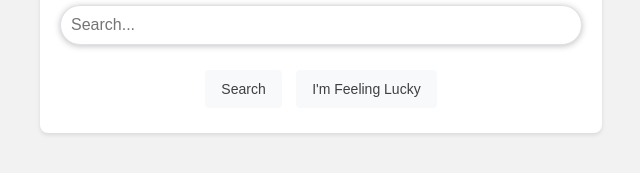
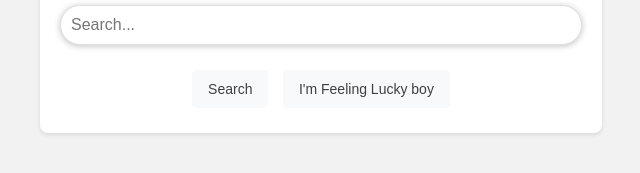
Before and after one commit to vbnsit/mywebsite, a plain HTML site: page index.html in a window 1280 px wide. Shown: the part 379-552 px from the top of the page, 319-959 px from the left. Drawn offline with Linux system fonts and the light colour scheme.

Commit message:
Update index.html

```diff
--- a/index.html
+++ b/index.html
@@ -62,7 +62,7 @@
         <input type="text" class="search-box" placeholder="Search...">
         <div class="buttons">
             <button>Search</button>
-            <button>I'm Feeling Lucky</button>
+            <button>I'm Feeling Lucky boy</button>
         </div>
     </div>
 </body>
```
